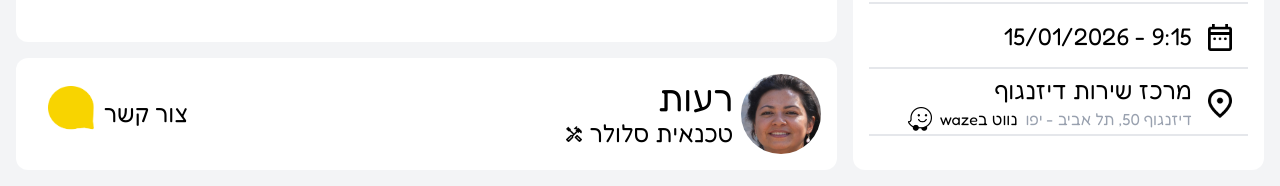
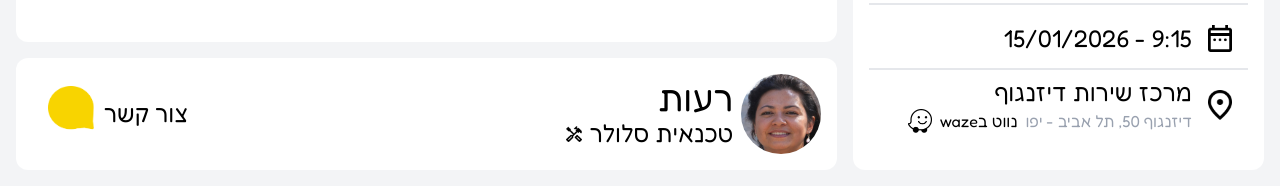
Before and after one commit to Hanippa/companion, a React (Vite) app: page / in a window 1280 px wide. Shown: the part 582-768 px from the top of the page. Built offline with nearby package versions, Linux system fonts and the light colour scheme.

Commit message:
fixed line issue

```diff
--- a/src/components/Info.tsx
+++ b/src/components/Info.tsx
@@ -48,7 +48,7 @@ export default function Info() {
           <img className="w-6 m-4" src={DateIcon} alt="" />
         </div>
       </li>
-      <li className="border-b-2 border-gray-200 ">
+      <li className=" ">
         <div className="flex justify-end items-center">
           <div className="flex flex-col items-end">
           <div dir="rtl" className="text-xl md:text-2xl">מרכז שירות דיזנגוף</div>
```
